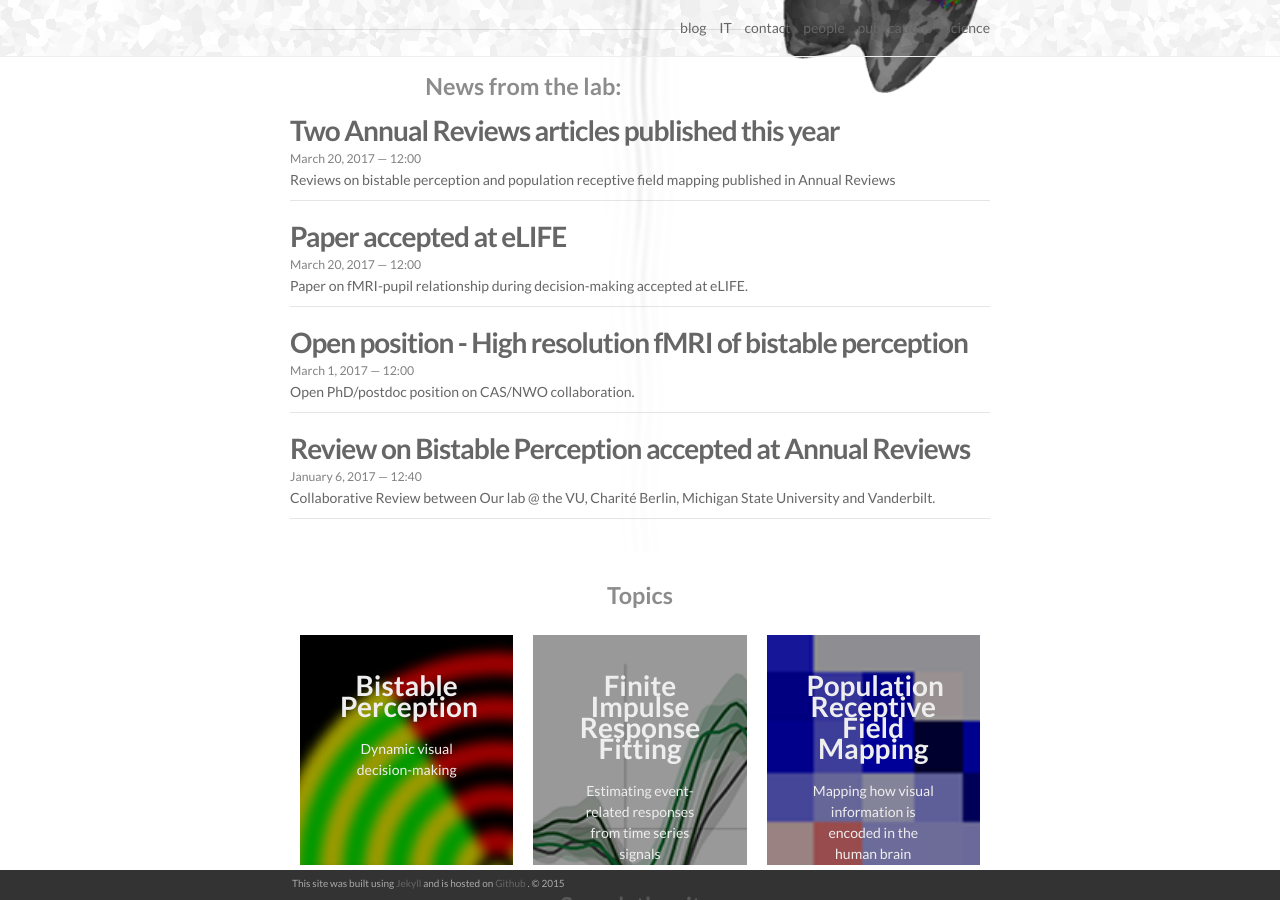
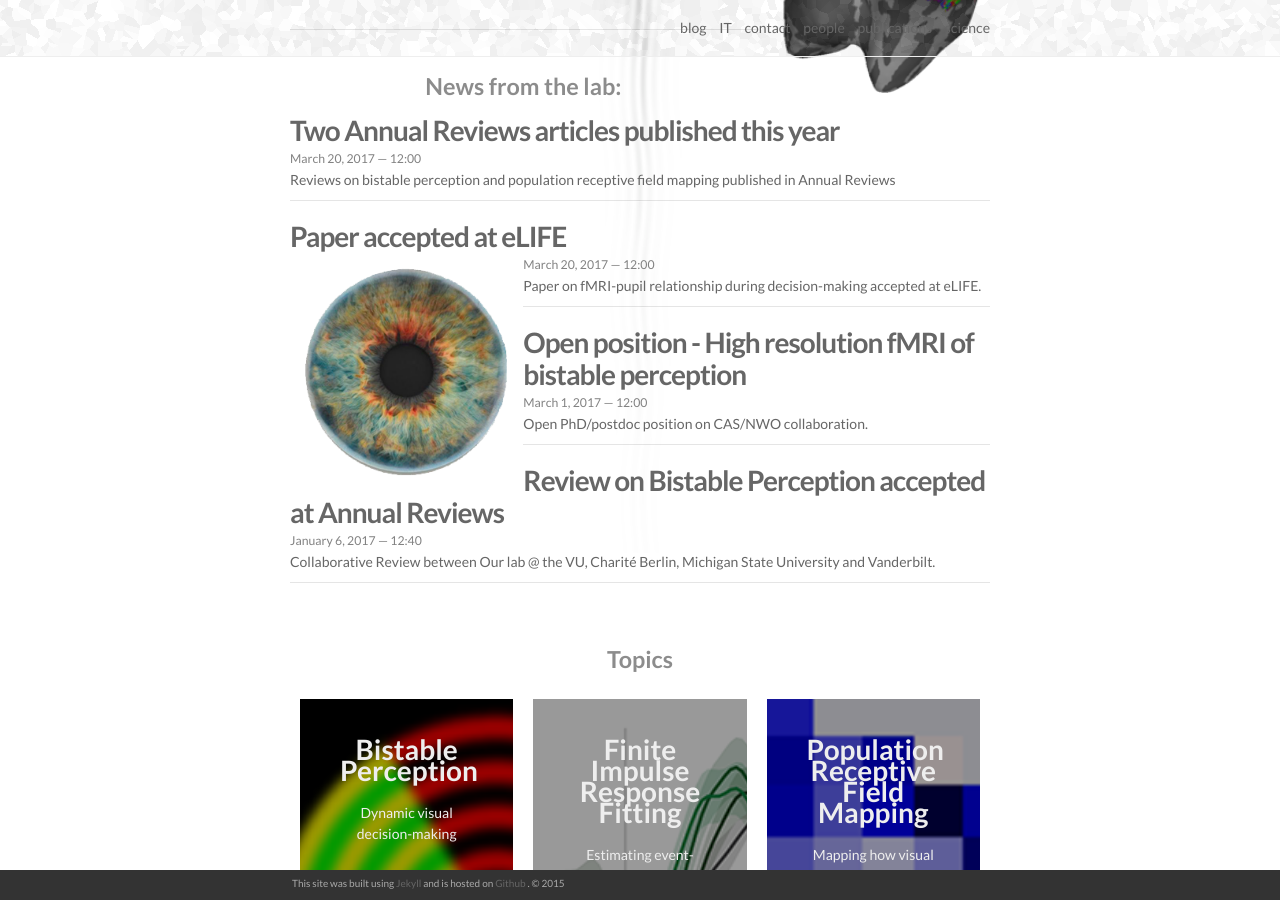
Before and after one commit to tknapen/tknapen.github.io, a Jekyll site: the page built from index.html, in a window 1280 px wide and 900 px high, scrolled down 386 px. Built offline with Jekyll 4.4.1, drawn with Linux system fonts in a browser that asks for light colours; nearby versions of some CDN libraries; the list of posts is cut into pages by our own code; comment, search, counter and statistics services are not loaded.

Commit message:
added img tag to posts, so that they can have images in the list of posts, 2nd

```diff
--- a/index.html
+++ b/index.html
@@ -27,8 +27,8 @@ layout: default
     {% for post in paginator.posts %}
       <li>
         <h6><a class="post-title" href="{{ post.url | prepend: site.baseurl }}">{{ post.title }}</a></h6>
-        {% if post.image %}
-        <img class="col one left" src="{{ post.img | prepend: site.baseurl }}">
+        {% if post.img %}
+        <img class="col one left" src="{{ site.baseurl }}{{ post.img }}">
         {% endif %}
         <p class="post-meta">{{ post.date | date: '%B %-d, %Y — %H:%M' }}</p>
         <p>{{ post.description }}</p>
```
